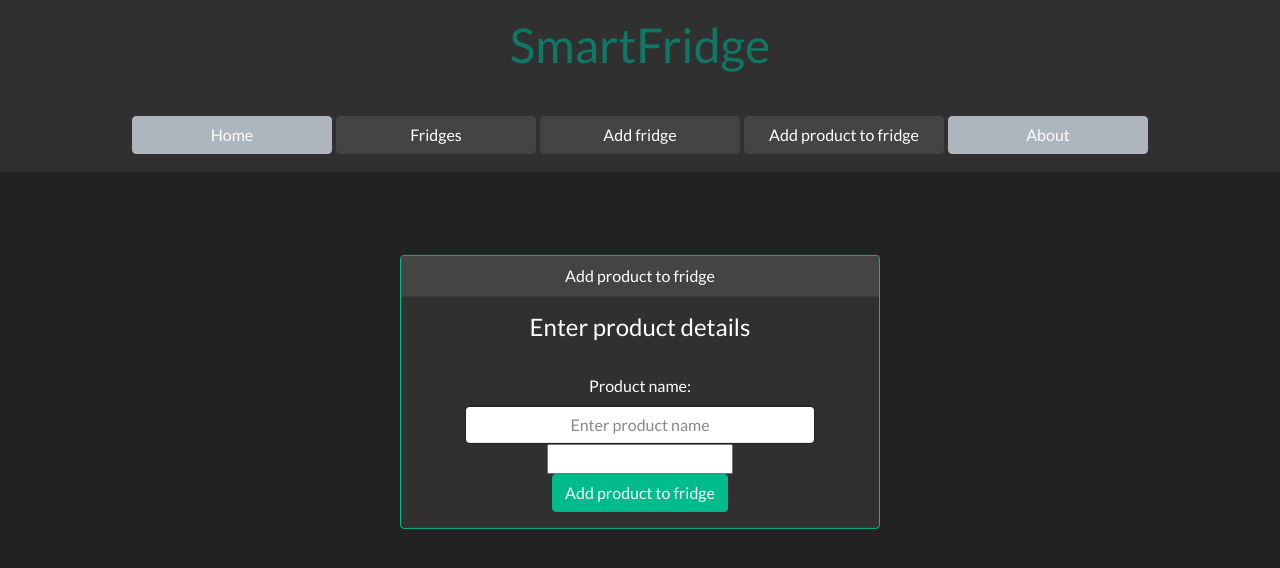
After one commit to lukaszziobro89/spring-thymeleaf, a Spring Boot app: page /product/add in a window 1280 px wide. The commit adds this page. Shown: the top 568 px of the page. Run offline with Spring Boot 4, Linux system fonts and the light colour scheme; tables that the repository leaves empty hold one stand-in row (values such as "Sample post").

Commit message:
working products - list of fridges to be refactor

```diff
--- /dev/null
+++ b/src/main/java/com/luq89/thymeleafdemo/product/ProductController.java
@@ -0,0 +1,41 @@
+package com.luq89.thymeleafdemo.product;
+
+import com.luq89.thymeleafdemo.fridge.DoorType;
+import com.luq89.thymeleafdemo.fridge.Fridge;
+import com.luq89.thymeleafdemo.fridge.FridgeService;
+import lombok.extern.slf4j.Slf4j;
+import org.springframework.beans.factory.annotation.Autowired;
+import org.springframework.stereotype.Controller;
+import org.springframework.ui.Model;
+import org.springframework.web.bind.annotation.*;
+
+@Slf4j
+@Controller
+@RequestMapping("/product")
+public class ProductController {
+
+    @Autowired
+    private ProductService productService;
+
+    @Autowired
+    private FridgeService fridgeService;
+
+
+    @GetMapping("/add")
+    public String displayFridgeForm(Model model){
+        model.addAttribute("fridges", fridgeService.getAvailableFridges());
+        model.addAttribute("product", new Product());
+        model.addAttribute("fridge", new Fridge());
+        return "product/addProduct";
+    }
+
+
+    @PostMapping("/create/{id}")
+    public String addProductToFridge(@ModelAttribute Product product,
+                                     @RequestParam(value = "id") Long id) throws Exception {
+        product.setFridge(fridgeService.getFridgeById(id));
+        productService.addProductToFridge(product);
+        log.info("Fridge with id: " + product.getProductName() + " fridge registered.");
+        return "redirect:/product/add";
+    }
+}
--- /dev/null
+++ b/src/main/java/com/luq89/thymeleafdemo/product/ProductRepository.java
@@ -0,0 +1,6 @@
+package com.luq89.thymeleafdemo.product;
+
+import org.springframework.data.repository.CrudRepository;
+
+public interface ProductRepository extends CrudRepository<Product, Long> {
+}
--- a/src/main/resources/templates/home.html
+++ b/src/main/resources/templates/home.html
@@ -38,10 +38,10 @@
           <form action="#" th:action="@{/fridges/add}" th:object="${model}" method="get">
             <button type="submit" class="btn btn-secondary btn-margin" name="action" value="cancel" th:formaction="@{/fridges/add}">Add fridge</button>
           </form>
-          <!-- TODO: ADD PRODUCT TO FRIDGE -->
-          <li class="nav-item">
-            <button type="button" class="btn btn-secondary btn-margin">Add products to fridge</button>
-          </li>
+          <!-- ADD PRODUCT TO FRIDGE -->
+          <form action="#" th:action="@{/product/add}" th:object="${model}" method="get">
+            <button type="submit" class="btn btn-secondary btn-margin" name="action" value="cancel" th:formaction="@{/product/add}">Add product to fridge</button>
+          </form>
           <form action="#" th:action="@{/about}" th:object="${model}" method="get">
             <button type="submit" class="btn btn-light btn-margin" name="action" value="cancel" th:formaction="@{/about}">About</button>
           </form>
--- /dev/null
+++ b/src/main/resources/templates/product/addProduct.html
@@ -0,0 +1,64 @@
+<!DOCTYPE html>
+<html lang="en" xmlns:th="http://www.w3.org/1999/xhtml">
+<head>
+    <meta charset="UTF-8">
+    <title>Adding Fridges</title>
+
+    <link th:href="@{/styles/styles2.css}" rel="stylesheet" />
+    <link th:href="@{/styles/darkly.min.css}" rel="stylesheet" />
+
+    <script type="text/javascript" th:src="@{/js/bootstrap.bundle.min.js}"></script>
+    <script type="text/javascript" th:src="@{/js/bootstrap.min.js}"></script>
+    <script type="text/javascript" th:src="@{/js/popper.min.js}"></script>
+
+</head>
+
+<body>
+
+    <div>
+        <div th:replace="home :: fragment_logo"></div>
+        <div th:replace="home :: fragment_menu"></div>
+    </div>
+
+    <div class="container-center container" th:if="${#lists.isEmpty(fridges)}">
+        <h1 class="center">No fridges yet, add fridge first!</h1>
+    </div>
+
+<div class="container-center container" th:if="${not #lists.isEmpty(fridges)}">
+    <div class="container-center container">
+        <div class="center card border-success mb-3" style="max-width: 30rem;">
+            <div class="card-header">Add product to fridge</div>
+            <div class="card-body">
+                <h4 class="card-title">Enter product details</h4>
+                <form action="/product/create/{id}" th:object="${product}" method="POST">
+                    <!-- PRODUCER NAME -->
+                    <div class="center form-group">
+                        <label class="center form-label mt-4">Product name:</label><br>
+                        <input class="center form-control" type="text" placeholder="Enter product name" th:field="*{productName}" style="width: 350px;">
+                    </div>
+                    <!-- FRIDGE TYPE -->
+<!--                    <div class="center form-group">-->
+<!--                        <label class="center form-label mt-4" th:object="${fridge}" th:for="id">Fridge id:</label>-->
+<!--                        <select class="center form-select" th:field="*{fridge}" style="width: 350px;">-->
+<!--                            <option th:each="fridge : ${fridges}"-->
+<!--                                    th:text="${fridge.id}"-->
+<!--                                    th:value="${fridge}">-->
+<!--                            </option>-->
+<!--                        </select>-->
+<!--                    </div><br>-->
+<!--                    <form th:action="@{/}">-->
+                        <input type="text" th:name="id"/>
+<!--                        <input type="submit"/>-->
+<!--                    </form>-->
+                    <!-- BUTTON -->
+                    <div class="center form-group">
+                        <button type="submit" class="center btn btn-success">Add product to fridge</button>
+                    </div>
+                </form>
+            </div>
+        </div>
+    </div>
+</div>
+
+</body>
+</html>
```
Also changed, not shown: src/main/java/com/luq89/thymeleafdemo/fridge/Fridge.java (+12 -0 lines), src/main/java/com/luq89/thymeleafdemo/fridge/FridgeController.java (+4 -6 lines), src/main/java/com/luq89/thymeleafdemo/fridge/FridgeService.java (+6 -1 lines), src/main/java/com/luq89/thymeleafdemo/product/Product.java (added, +33 -0 lines), src/main/java/com/luq89/thymeleafdemo/product/ProductService.java (added, +22 -0 lines).
